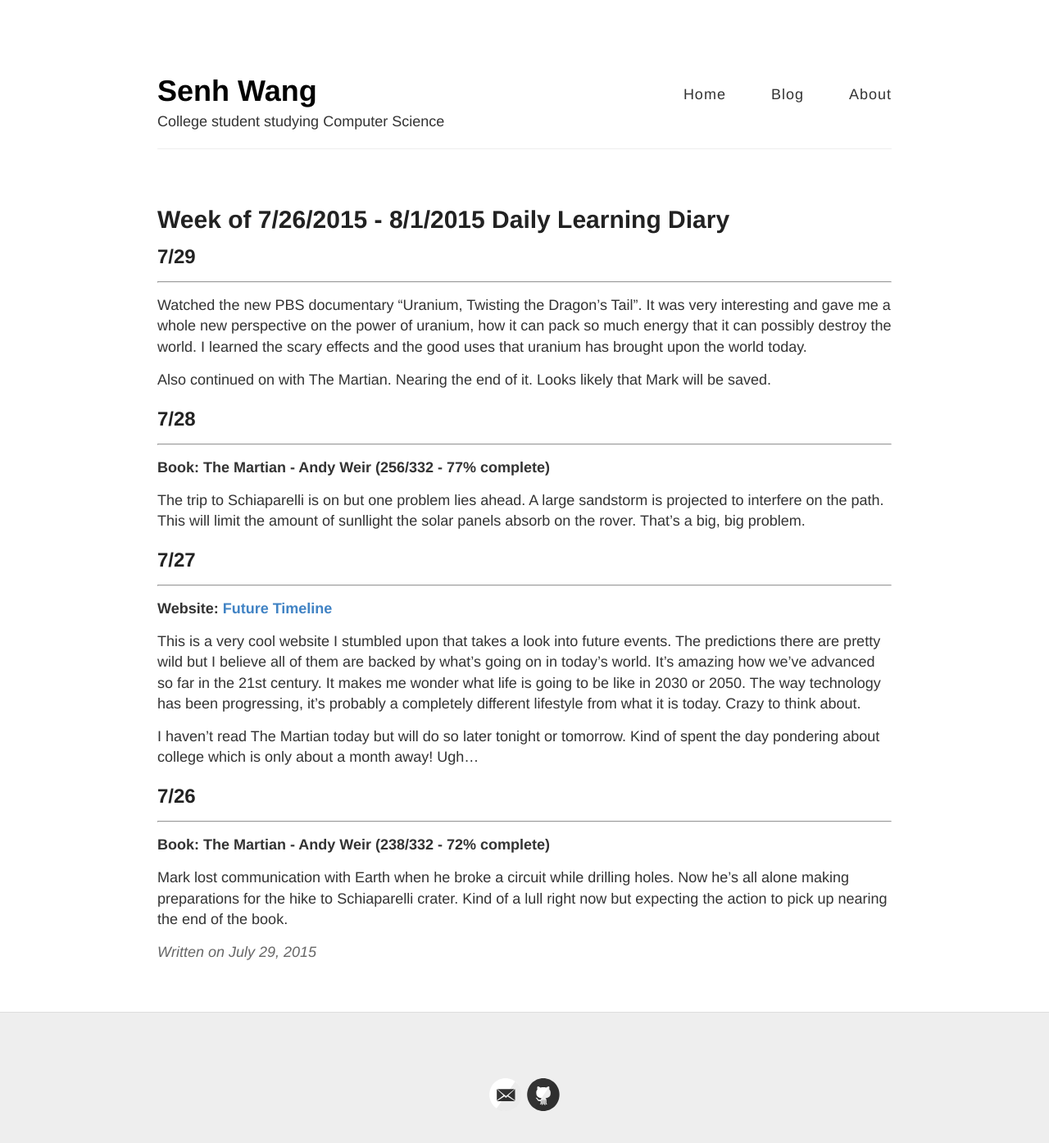
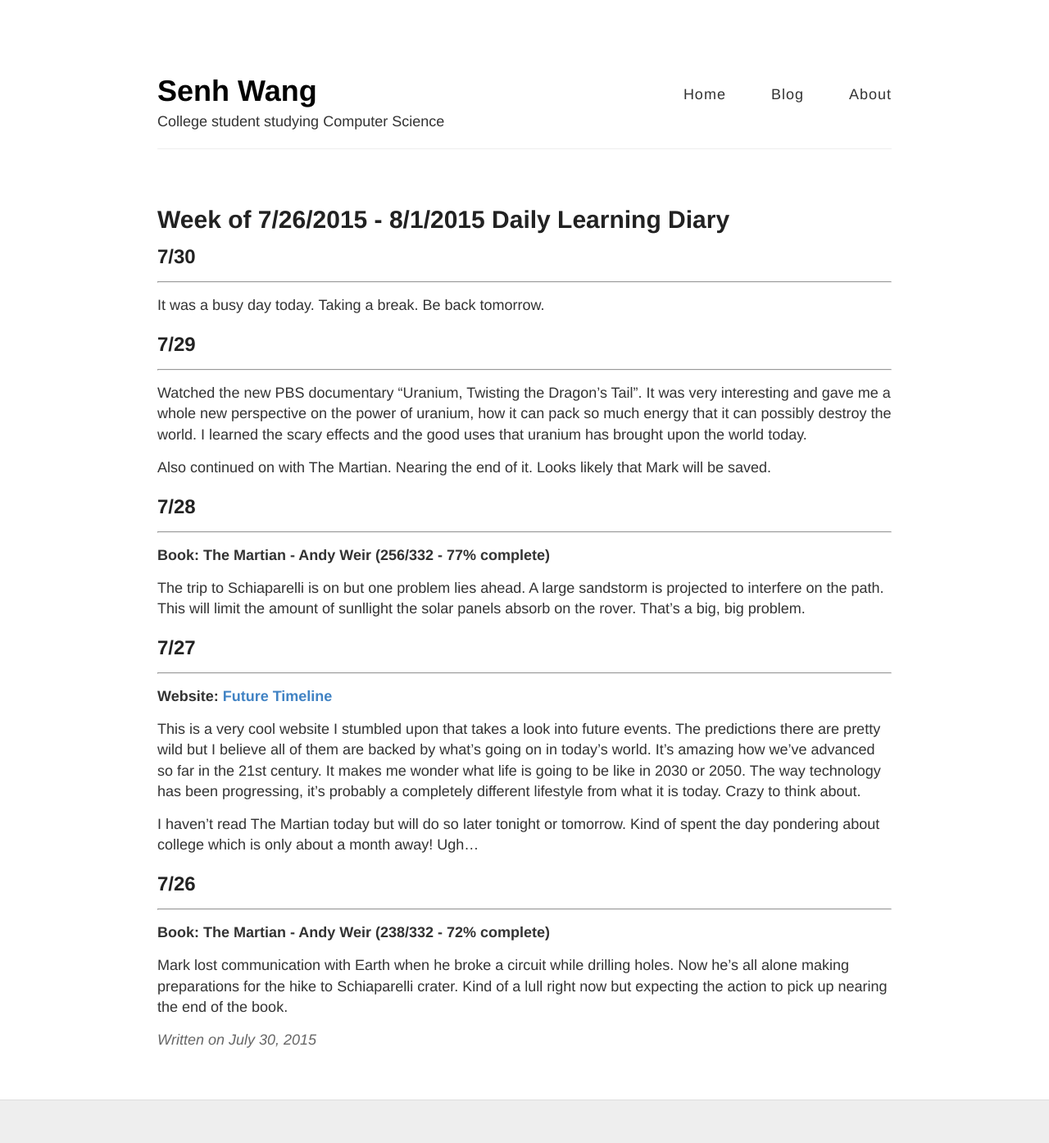
Before and after one commit to SenhW/senhw.github.io, a Jekyll site: the page built from _posts/2015-07-26-7-26-2015-learning-diary.md, in a window 1280 px wide and 1400 px high. Shown: the top 1394 px of the window at 82% size. Built offline with Jekyll 4.4.1, drawn with Linux system fonts in a browser that asks for light colours; Markdown is read by kramdown in place of the engine named in the settings.

Commit message:
7/30 entry

```diff
--- a/_posts/2015-07-26-7-26-2015-learning-diary.md
+++ b/_posts/2015-07-26-7-26-2015-learning-diary.md
@@ -2,8 +2,12 @@
 layout: post
 title: Week of 7/26/2015 - 8/1/2015 Daily Learning Diary
 permalink: /blog/7-26-2015-learning-diary/
-date: 2015-07-29
+date: 2015-07-30
 ---
+
+## 7/30
+---
+It was a busy day today. Taking a break. Be back tomorrow.
 
 ## 7/29
 ---
```
